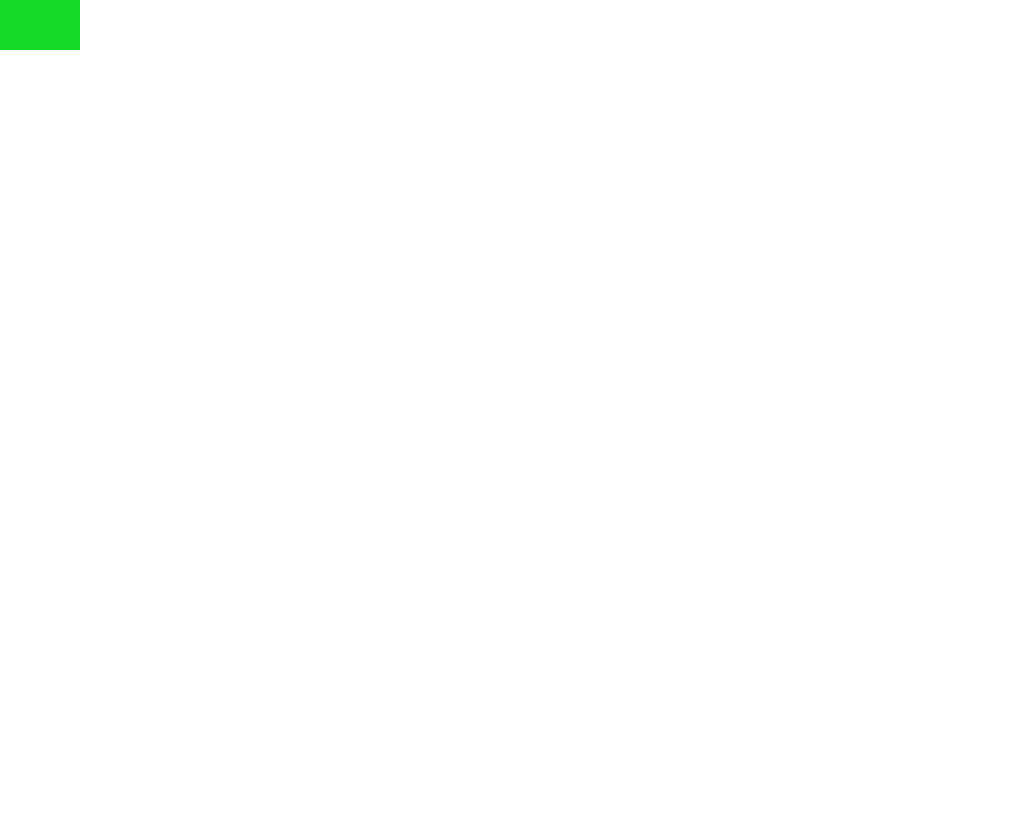
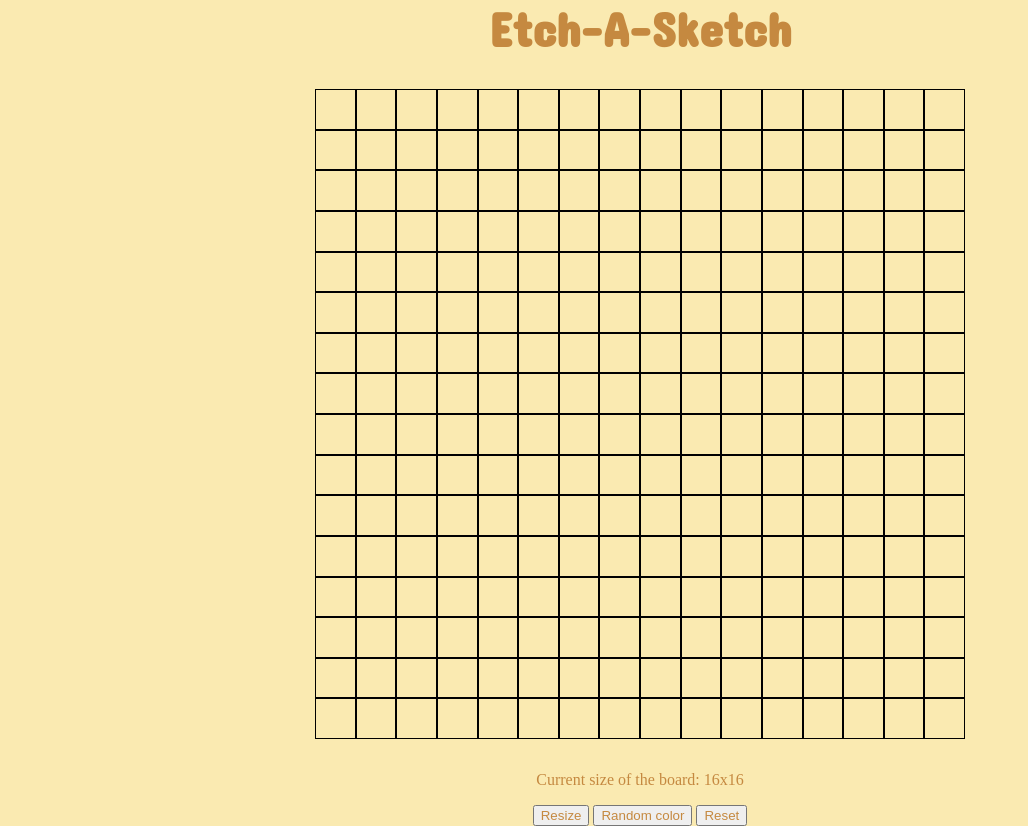
Before and after one commit to aliyetgin/etch-a-sketch, a plain HTML site: page index.html in a window 1280 px wide. Shown: the whole page, without its empty margins (0-1028 px from the left). Before the commit the page ends 800 px from the top, so only its background shows below. Drawn offline with Linux system fonts and the light colour scheme.

Commit message:
Do reset the board, resize board and fiil the board with random colors buttons

```diff
--- a/index.html
+++ b/index.html
@@ -6,12 +6,24 @@
     <meta http-equiv="X-UA-Compatible" content="IE=edge">
     <meta name="viewport" content="width=device-width, initial-scale=1.0">
     <title>Etch-A-Sketch</title>
+    <link rel="preconnect" href="https://fonts.googleapis.com"><link rel="preconnect" href="https://fonts.gstatic.com" crossorigin><link href="https://fonts.googleapis.com/css2?family=Concert+One&display=swap" rel="stylesheet">
     <link rel="stylesheet" href="style.css">
 </head>
 
 <body>
+
+    <h1>Etch-A-Sketch</h1>
     <div class="grid-container">
 
+    </div>
+
+    <div class="footer">
+        <p>Current size of the board: 16x16</p>
+        <div class="button">
+            <button class="resize">Resize</button>
+            <button class="rand">Random color</button>
+            <button class="reset">Reset</button>
+        </div>
     </div>
 
     <script src="index.js"></script>
--- a/index.js
+++ b/index.js
@@ -1,30 +1,30 @@
 const container = document.querySelector(".grid-container");
 
 
-for (let i = 0; i < 256; i++) {
+const createGrid = (col, row) => {
+        for (let i = 0; i < (col * row); i++) {
                 const sqr = document.createElement("div");
                 sqr.classList.add("square");
+                container.style.gridTemplateColumns = `repeat(${col}, 1fr)`;
+                container.style.gridTemplateRows = `repeat(${row}, 1fr)`;
                 container.append(sqr);
         }
 
-container.setAttribute("style", "grid-template-columns: repeat(16, 1fr); ");
 
+}
 
+const addColor = () => {
         const squares = document.querySelectorAll(".square");
-
-/* for (square of squares) {
+        squares.forEach(square => {
                 square.addEventListener('mouseover', (e) => {
-                square.style.backgroundColor = newColor();
-                console.log(this);
+                square.style.backgroundColor = "#161616";
+        })
         });
 }
- */
 
-squares.forEach(square => {
-        square.addEventListener('mouseover', (e) => {
-        square.style.backgroundColor = newColor();
-})
-});
+createGrid(16, 16);
+addColor();
+
 
 function newColor() {
         const r = Math.floor(Math.random() * 255);
@@ -33,3 +33,36 @@ function newColor() {
 
         return `rgb(${r}, ${g}, ${b})`;
 }
+
+const resize = document.querySelector(".resize");
+resize.addEventListener("click", btn => {
+       const size = prompt("Enter size of your new grid: (if you want 64x64 enter 64)");
+       container.textContent = '';
+       const footerSizeText = document.querySelector(".footer p");
+       footerSizeText .textContent = `Current size of the board: ${size}x${size}`;
+       createGrid(size, size);
+       addColor();
+});
+
+const randColor = document.querySelector(".rand");
+randColor.addEventListener("click", btn => {
+        const squares = document.querySelectorAll(".square");
+        squares.forEach(square => {
+                squares.forEach(square => {
+                        square.style.backgroundColor = "#FFFFFF";
+        });
+                square.addEventListener('mouseover', (e) => {
+                square.style.backgroundColor = newColor();
+        })
+        });
+})
+
+
+
+const reset = document.querySelector(".reset");
+reset.addEventListener("click", btn => {
+        const squares = document.querySelectorAll(".square");
+        squares.forEach(square => {
+                square.style.backgroundColor = "#FFFFFF";
+});
+})
--- a/style.css
+++ b/style.css
@@ -3,14 +3,45 @@ body {
     margin: 0;
     padding: 0;
     min-height: 100vh;
+    /* overflow: hidden; */
+    display: flex;
+    flex-direction: column;
+    justify-content: center;
+    align-items: center;
+    background-color: #FAEAB1;
+
+}
+
+h1 {
+    margin: 0;
+    padding: 0;
+    font-size: 3em;
+    font-family: 'Concert One', cursive;
 }
 
 .grid-container {
+    width: 650px;
+    height: 650px;
     display: grid;
+    margin-top: 2rem;
+    margin-bottom: 1rem;
+}
 
-    grid-template-rows: repeat(16, 1fr);  */
+.grid-row{
+    display: flex;
 }
 
 .square {
-    height: 6.25vh;
+    border: 1px solid black;
 }
+
+.footer {
+    display: flex;
+    flex-direction: column;
+    align-items: center;
+    justify-content: center;
+}
+
+p, button, h1 {
+    color: #C58940;
+}
```
Lines whose indentation alone changed are shown as unchanged.
